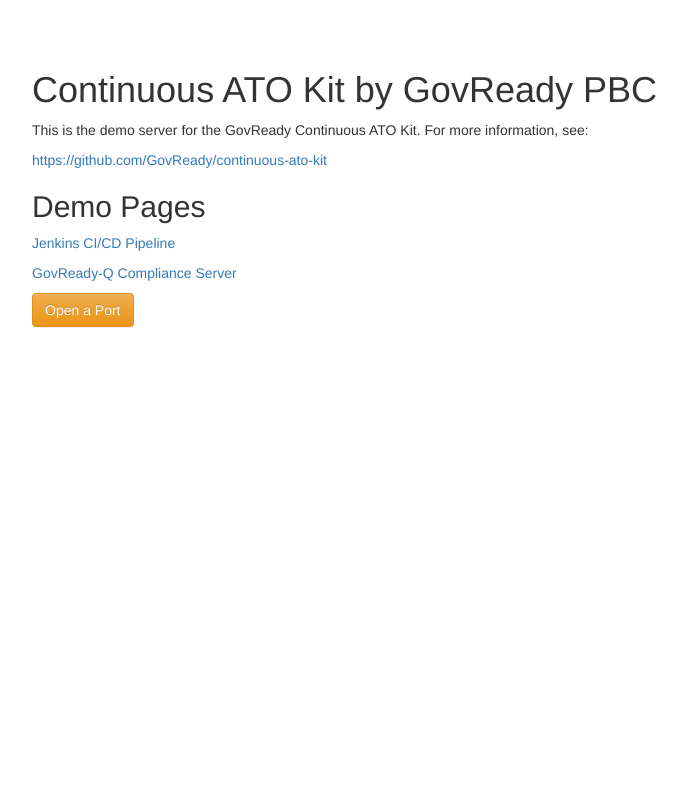
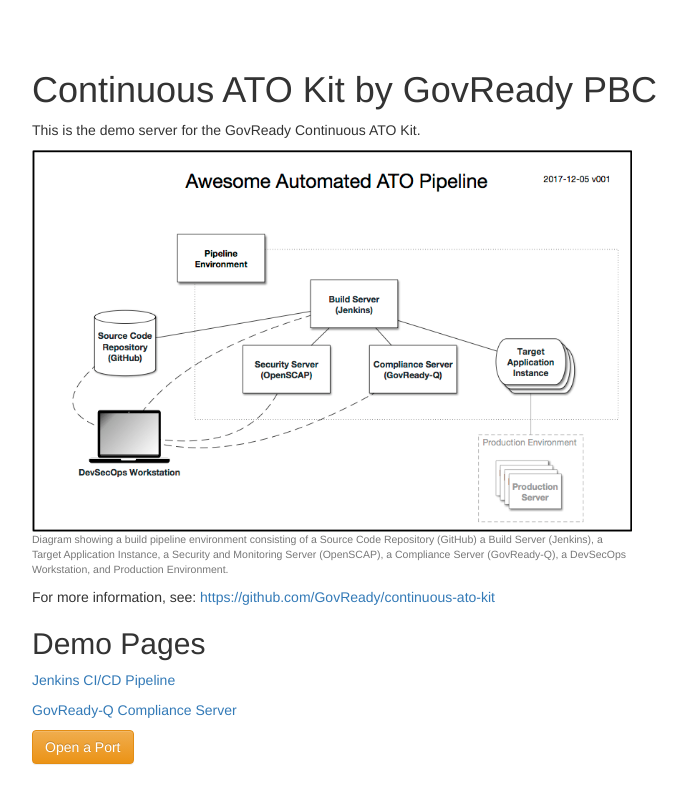
Before and after one commit to GovReady/continuous-ato-kit, a plain HTML site: page droplet-notes/index.html in a window 1280 px wide. Shown: the whole page, without its empty margins (38-725 px from the left). Drawn offline with nearby package versions, Linux system fonts and the light colour scheme.

Commit message:
Add pipeline diagram to demo droplet page

```diff
--- a/droplet-notes/index.html
+++ b/droplet-notes/index.html
@@ -22,9 +22,15 @@
 
         <h1>Continuous ATO Kit by GovReady PBC</h1>
 
-        <p>This is the demo server for the GovReady Continuous ATO Kit. For more information, see:</p>
+        <p>This is the demo server for the GovReady Continuous ATO Kit.</p>
 
-        <p><a href="https://github.com/GovReady/continuous-ato-kit">https://github.com/GovReady/continuous-ato-kit</a>
+        <img src="https://github.com/GovReady/continuous-ato-kit/raw/master/docs/c-a-k-system-diagram-p1.png" width="600" alt="Diagram showing a build pipeline environment consisting of a Source Code Repository (GitHub) a Build Server (Jenkins), a Target Application Instance, a Security and Monitoring Server (OpenSCAP), a Compliance Server (GovReady-Q), a DevSecOps Workstation, and Production Environment."><br />
+
+        <p style="font-size: 0.75em; color:#777;width: 600px;">
+        Diagram showing a build pipeline environment consisting of a Source Code Repository (GitHub) a Build Server (Jenkins), a Target Application Instance, a Security and Monitoring Server (OpenSCAP), a Compliance Server (GovReady-Q), a DevSecOps Workstation, and Production Environment.
+        </p>
+
+        <p>For more information, see: <a href="https://github.com/GovReady/continuous-ato-kit">https://github.com/GovReady/continuous-ato-kit</a>
 
         <h2>Demo Pages</h2>
 
```
